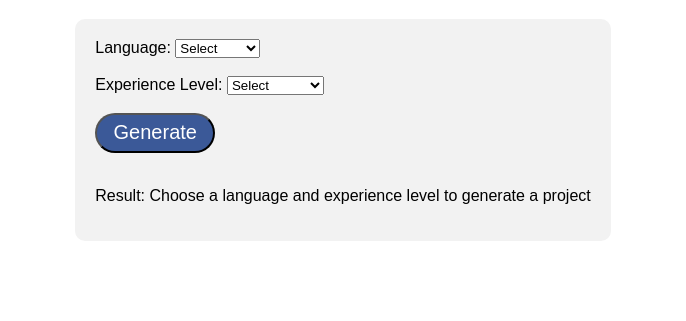
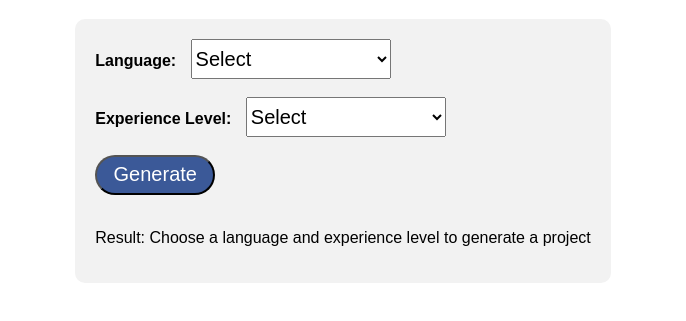
Before and after one commit to tmchuynh/project-generator, a plain HTML site: page index.html in a window 1280 px wide. Shown: the part 61-382 px from the top of the page, without its empty margins (297-983 px from the left). Drawn offline with Linux system fonts and the light colour scheme.

Commit message:
style options

```diff
--- a/main.css
+++ b/main.css
@@ -9,6 +9,21 @@ body {
     padding: 20px;
     background-color: #f2f2f2;
     border-radius: 10px;
+  }
+
+  form {
+    text-align: left;
+  }
+
+  label {
+    font-weight: bold;
+    margin-right: 10px;
+  }
+
+  select {
+    width: 200px;
+    height: 40px;
+    font-size: 20px;
   }
 
   button {
```
